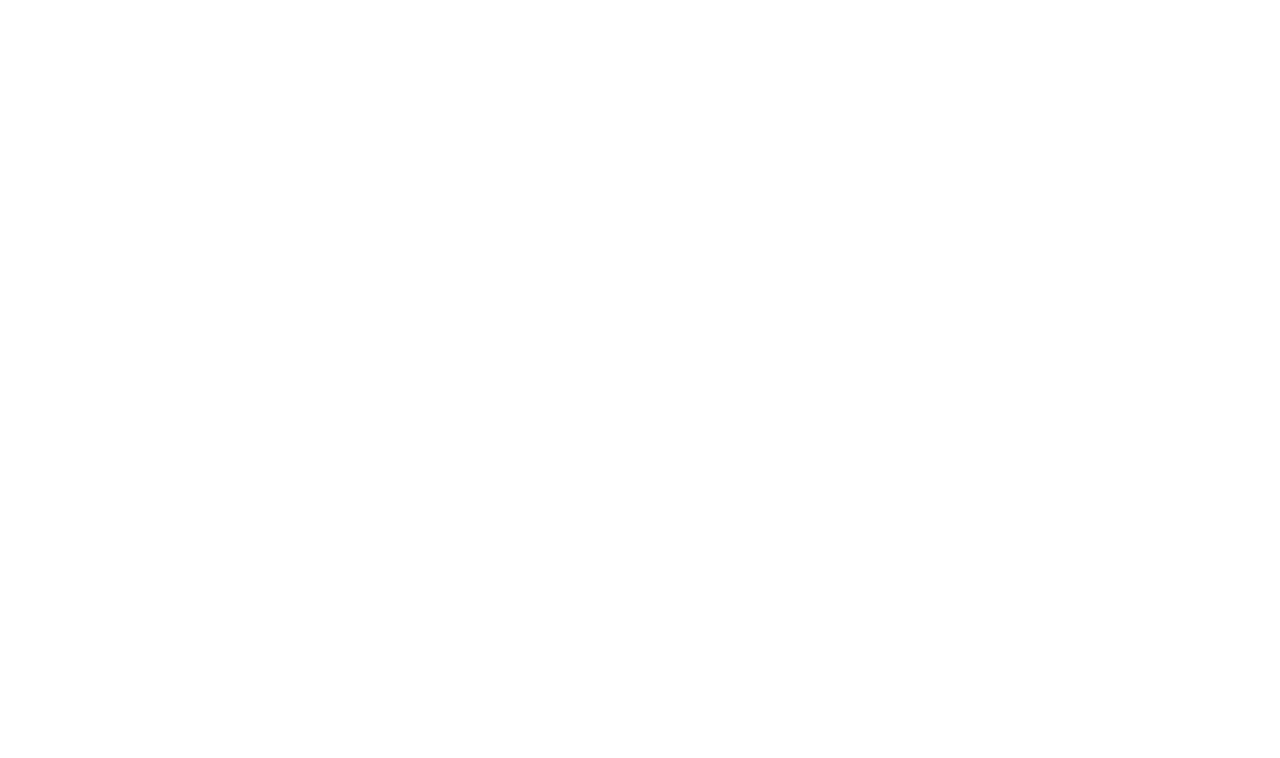
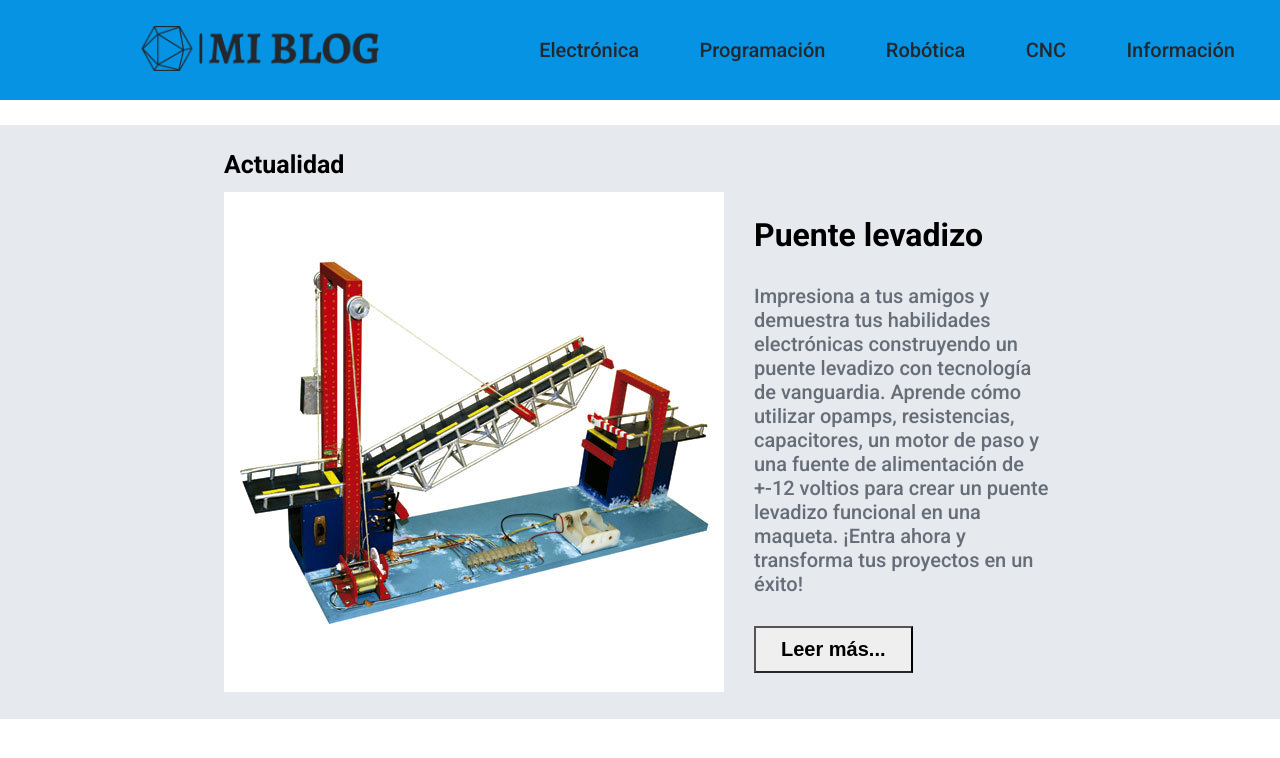
Before and after one commit to iesusdavila/Blog-personal, a plain HTML site: page blogs.html in a window 1280 px wide. Drawn offline with Linux system fonts and the light colour scheme.

Commit message:
Header del blog y blog de actualidad creado

```diff
--- a/blogs.html
+++ b/blogs.html
@@ -1,17 +1,116 @@
 <!DOCTYPE html>
-<html lang="en">
+<html lang="es">
 
 <head>
   <meta charset="UTF-8">
   <meta http-equiv="X-UA-Compatible" content="IE=edge">
   <meta name="viewport" content="width=device-width, initial-scale=1.0">
   <title>Blog personal</title>
-  <link rel="stylesheet" href="src/main.css">
+  <link rel="stylesheet" href="src/design_blogs.css">
   <link rel="shortcut icon" type="image/png" href="assets/logotipo/Logo.png">
 </head>
 
 <body>
+  <header>
+    <section class="header__logo">
+      <a href="/blogs.html">
+        <img src="assets/logotipo/png/logo-no-background.png" alt="Logo del blog">
+      </a>
+    </section>
 
+    <section class="header__opciones">
+      <ul class="header__opciones-lista">
+        <li class="header__opciones-elec">
+          <a href="https://www.instagram.com/iesusdavilaa/" target="_blank">
+            Electrónica
+          </a>
+        </li>
+        <li class="header__opciones-prog">
+          <a href="https://www.instagram.com/iesusdavilaa/" target="_blank">
+            Programación
+          </a>
+        </li>
+        <li class="header__opciones-rob">
+          <a href="https://www.instagram.com/iesusdavilaa/" target="_blank">
+            Robótica
+          </a>
+        </li>
+        <li class="header__opciones-cnc">
+          <a href="https://www.instagram.com/iesusdavilaa/" target="_blank">
+            CNC
+          </a>
+        </li>
+        <li class="header__opciones-about">
+          <a href="https://www.instagram.com/iesusdavilaa/" target="_blank">
+            Información
+          </a>
+        </li>
+      </ul>
+    </section>
+  </header>
+
+  <main>
+    <section class="blogs__main">
+      <article class="blogs__main--secact">
+        Actualidad
+      </article>
+      <article class="blogs__main--card">
+        <div class="blogs__main-card--img">
+          <img src="assets/img_blogs/puente_levadizo.jpg" alt="Puente Levadizo">
+        </div>
+        <div class="blogs__main-card--info">
+          <h2>
+            Puente levadizo
+          </h2>
+          <p>
+            Impresiona a tus amigos y demuestra tus habilidades electrónicas construyendo un puente levadizo con
+            tecnología de
+            vanguardia. Aprende cómo utilizar opamps, resistencias, capacitores, un motor de paso y una fuente de
+            alimentación de +-12
+            voltios para crear un puente levadizo funcional en una maqueta. ¡Entra ahora y transforma tus proyectos en
+            un éxito!
+
+          </p>
+          <a href="" target="_blank">
+            <button type="button">Leer más...</button>
+          </a>
+        </div>
+      </article>
+    </section>
+
+    <section class="blogs__last"></section>
+
+    <section class="blogs__electronic"></section>
+
+    <section class="blogs__program"></section>
+
+    <section class="blogs__robotica"></section>
+
+    <section class="blogs__cnc"></section>
+
+  </main>
+
+  <footer>
+    <!-- <div class="footer__container-copyright">
+      <p class="copyright-text">Copyright &copy; 2023 All Rights Reserved by
+        <a href="https://github.com/iesusdavila" target="_blank">Iesus Davila</a>.
+      </p>
+    </div>
+
+    <div class="footer__container-empresa">
+      <p>Mi Blog</p>
+    </div>
+
+    <div class="footer__container-redes">
+      <a href="https://www.instagram.com/iesusdavilaa/" target="_blank"><img src="assets/redes_sociales/instagram.png"
+          alt="Instagram"></a>
+      <a href="https://github.com/iesusdavila/Blog-personal" target="_blank"><img src="assets/redes_sociales/github.png"
+          alt="Github"></a>
+      <a href="" target="_blank"><img src="assets/redes_sociales/twitter.png" alt="Twitter"></a>
+      <a href="https://www.linkedin.com/in/iesus-davila-b1b701211/" target="_blank"><img
+          src="assets/redes_sociales/linkedin.png" alt="Linkedin"></a>
+    </div> -->
+  </footer>
 </body>
 
 </html>
--- a/src/design_blogs.css
+++ b/src/design_blogs.css
@@ -0,0 +1,124 @@
+@import url("https://fonts.googleapis.com/css2?family=Roboto:ital,wght@0,100;0,500;0,700;1,100;1,300;1,500;1,700&display=swap");
+
+:root {
+  --prim-1-color: #0693e3;
+  --prim-2-color: #434a54;
+  --prim-2-tonalidad-baja-color: #e6e9ed;
+  --prim-2-tonalidad-media-baja-color: #ccd1d9;
+  --prim-2-tonalidad-media-alta-color: #656d78;
+  --prim-2-tonalidad-alta-color: #23282d;
+  --sec-1-color: #ac92ec;
+  --sec-2-color: #7ce708;
+}
+
+* {
+  padding: 0;
+  margin: 0;
+}
+
+a {
+  text-decoration: none;
+  display: inline-block;
+  line-height: 0;
+  color: var(--prim-2-tonalidad-alta-color);
+}
+
+ul {
+  list-style: none;
+  padding: 0;
+  margin: 0;
+}
+
+body {
+  font-family: "Roboto", sans-serif;
+}
+
+header {
+  width: 100%;
+  height: 100px;
+  display: flex;
+  flex-direction: row;
+  flex-wrap: wrap;
+  justify-content: center;
+  align-items: center;
+  gap: 20%;
+  background-color: var(--prim-1-color);
+}
+
+.header__logo a img {
+  height: 45px;
+}
+
+.header__opciones-lista {
+  display: flex;
+  justify-content: center;
+  align-items: center;
+  gap: 10%;
+}
+
+.header__opciones-lista li {
+  padding: 0 5px;
+  font-size: 20px;
+  transition: all 0.2s linear;
+}
+
+.blogs__main {
+  width: 100%;
+  margin-top: 25px;
+  padding: 25px 0;
+  background-color: var(--prim-2-tonalidad-baja-color);
+}
+
+.blogs__main--secact {
+  width: 65%;
+  margin: 0 auto;
+  padding-bottom: 15px;
+  font-size: 25px;
+  font-weight: 700;
+}
+
+.blogs__main--card {
+  width: 65%;
+  margin: 0 auto;
+  height: 500px;
+  display: flex;
+  flex-direction: row;
+  justify-content: center;
+  align-items: center;
+  gap: 30px;
+}
+
+.blogs__main-card--img img {
+  height: 100%;
+}
+
+.blogs__main-card--info {
+  height: 100%;
+  display: flex;
+  flex-direction: column;
+  justify-content: center;
+  flex-wrap: nowrap;
+  gap: 30px;
+}
+
+.blogs__main-card--info h2 {
+  font-size: 32px;
+}
+
+.blogs__main-card--info p {
+  font-size: 20px;
+  color: var(--prim-2-tonalidad-media-alta-color);
+}
+
+.blogs__main-card--info a button {
+  border-bottom: 2px solid var(--prim-2-tonalidad-alta-color);
+  padding: 10px 25px;
+  font-size: 20px;
+  font-weight: bold;
+  cursor: pointer;
+  transition: background-color 0.3s ease-in-out;
+}
+
+.blogs__main-card--info button:hover {
+  background-color: var(--prim-1-color);
+}
--- a/src/main.css
+++ b/src/main.css
@@ -19,7 +19,7 @@
 a {
   text-decoration: none;
   display: inline;
-  color: var(--prim-2-color);
+  color: var(--prim-2-tonalidad-alta-color);
 }
 
 body {
```
Also changed, not shown: assets/fondos/wall1.png (renamed from assets/wall1.png), assets/fondos/wall2.png (renamed from assets/wall2.png), assets/img_blogs/puente_levadizo.jpg (added).
